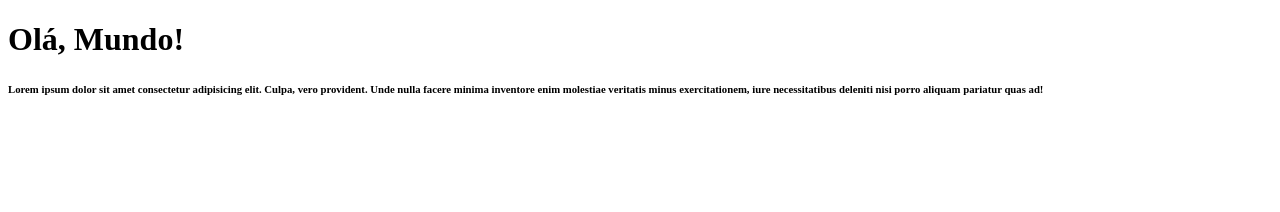
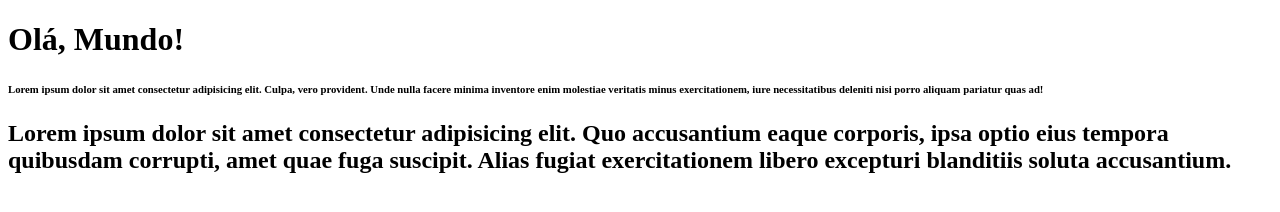
Before and after one commit to lucasboticelli/Ola-Mundo, a plain HTML site: page site-exemplo/index.html in a window 1280 px wide. Drawn offline with Linux system fonts and the light colour scheme.

Commit message:
Edit Pagina1

```diff
--- a/site-exemplo/index.html
+++ b/site-exemplo/index.html
@@ -11,5 +11,7 @@
     <h6>
     <p>Lorem ipsum dolor sit amet consectetur adipisicing elit. Culpa, vero provident. Unde nulla facere minima inventore enim molestiae veritatis minus exercitationem, iure necessitatibus deleniti nisi porro aliquam pariatur quas ad!</p>
     </h6>
+    <h2>Lorem ipsum dolor sit amet consectetur adipisicing elit. Quo accusantium eaque corporis, ipsa optio eius tempora quibusdam corrupti, amet quae fuga suscipit. Alias fugiat exercitationem libero excepturi blanditiis soluta accusantium.</h2>
+
 </body>
 </html>
```
